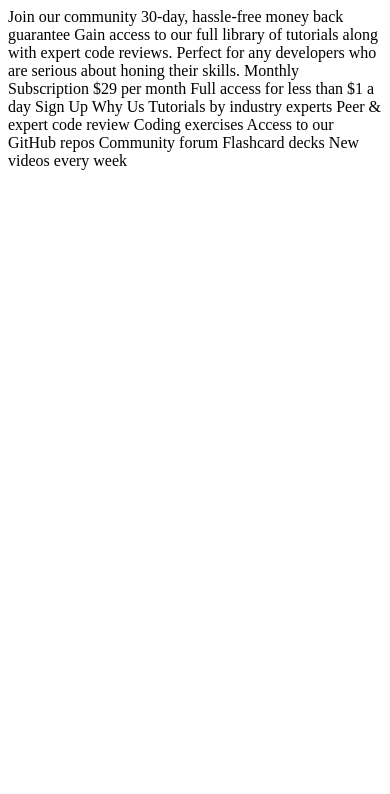
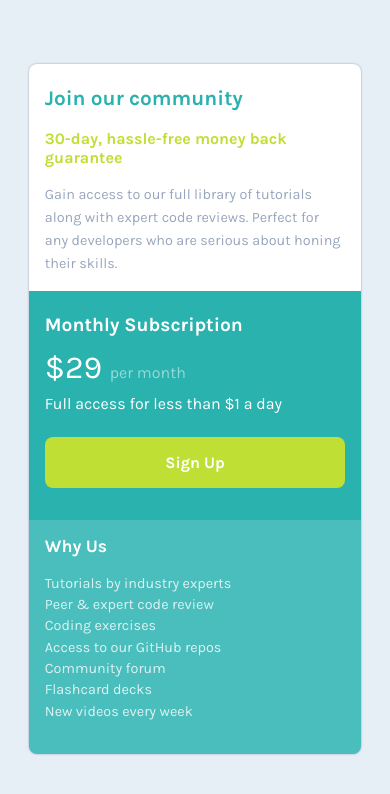
Before and after one commit to jorgedq/Single-Price-Grid-Component, a plain HTML site: page index.html in a window 390 px wide. Drawn offline with Linux system fonts and the light colour scheme.

Commit message:
mobile finish

```diff
--- a/css/styles.css
+++ b/css/styles.css
@@ -0,0 +1,113 @@
+/*************************************/
+/*            Globals                */
+/*************************************/
+*,
+*::before,
+*::after {
+  margin: 0;
+  padding: 0;
+  box-sizing: border-box;
+}
+:root {
+  /*----- colors ------*/
+  --body: #e6eff6;
+  --cyan: hsl(179, 62%, 43%);
+  --cyan-light: #4abebd;
+  --bright-ellow: hsl(71, 73%, 54%);
+  --light-gray: hsl(204, 43%, 93%);
+  --grayish-blue: hsl(218, 22%, 67%);
+}
+
+/*----- body ------*/
+body {
+  font-size: 16px;
+  font-family: "Karla", sans-serif;
+  background: var(--body);
+}
+/*----- wrappers ------*/
+.wrapper__body {
+  margin: 4em 1.8em;
+  position: relative;
+}
+.wrapper__body::before {
+  content: "";
+  width: 100%;
+  background-color: var(--grayish-blue);
+  height: 100%;
+  position: absolute;
+  border-radius: 0.5em;
+  z-index: -1;
+  filter: blur(1px);
+}
+.wrapper__section {
+  padding: 1em;
+  border: 0.5em;
+}
+/*----- header ------*/
+header {
+  background: #fff;
+  border-radius: 0.5em 0.5em 0 0;
+}
+header h1 {
+  color: var(--cyan);
+  padding: 0.3em 0 0.5em;
+  font-size: 1.3em;
+  font-weight: 700;
+}
+header h2 {
+  color: var(--bright-ellow);
+  padding: 0.5em 0 1em;
+  font-size: inherit;
+}
+header p {
+  color: var(--grayish-blue);
+  line-height: 1.6em;
+  font-size: 0.9em;
+}
+/*----- section ------*/
+section {
+  color: #fff;
+}
+/*----- section 1 ------*/
+#section1 {
+  background: var(--cyan);
+}
+#section1 h2 {
+  font-size: 1.2em;
+  padding: 0.3em 0 0.7em;
+}
+#section1 .price {
+  font-size: 2em;
+}
+.price span {
+  font-size: 0.5em;
+  opacity: 0.5;
+}
+#section1 .access {
+  padding: 0.5em 0;
+}
+#section1 .sign__up__button {
+  background-color: var(--bright-ellow);
+  margin: 1em 0;
+  padding: 1em 1em;
+  text-align: center;
+  font-weight: 700;
+  border-radius: 0.5em;
+}
+/*----- section 2 ------*/
+#section2 {
+  background: var(--cyan-light);
+  border-radius: 0 0 0.5em 0.5em;
+}
+#section2 h2 {
+  font-size: 1.1em;
+}
+#section2 ul {
+  font-size: 0.9em;
+  opacity: 0.8;
+  padding: 1em 0;
+  list-style: none;
+}
+#section2 ul li {
+  margin: 0.3em 0;
+}
--- a/index.html
+++ b/index.html
@@ -13,21 +13,55 @@
     />
 
     <title>Frontend Mentor | Single Price Grid Component</title>
+    <link
+      href="https://fonts.googleapis.com/css2?family=Karla:wght@400;700&display=swap"
+      rel="stylesheet"
+    />
+    <link rel="stylesheet" href="./css/styles.css" />
   </head>
   <body>
-    Join our community 30-day, hassle-free money back guarantee Gain access to
-    our full library of tutorials along with expert code reviews. Perfect for
-    any developers who are serious about honing their skills. Monthly
-    Subscription &dollar;29 per month Full access for less than &dollar;1 a day
-    Sign Up Why Us Tutorials by industry experts Peer &amp; expert code review
-    Coding exercises Access to our GitHub repos Community forum Flashcard decks
-    New videos every week
-
-    <!-- <footer>
+    <div class="wrapper__body">
+      <header>
+        <div class="wrapper__section">
+          <h1>Join our community</h1>
+          <h2>30-day, hassle-free money back guarantee</h2>
+          <p>
+            Gain access to our full library of tutorials along with expert code
+            reviews. Perfect for any developers who are serious about honing
+            their skills.
+          </p>
+        </div>
+      </header>
+      <section id="section1">
+        <div class="wrapper__section">
+          <h2>Monthly Subscription</h2>
+          <p class="price">&dollar;29 <span>per month</span></p>
+          <p class="access">Full access for less than &dollar;1 a day</p>
+          <div class="sign__up__button">
+            Sign Up
+          </div>
+        </div>
+      </section>
+      <section id="section2">
+        <div class="wrapper__section">
+          <h2>Why Us</h2>
+          <ul class="text">
+            <li>Tutorials by industry experts</li>
+            <li>Peer &amp; expert code review</li>
+            <li>Coding exercises</li>
+            <li>Access to our GitHub repos</li>
+            <li>Community forum</li>
+            <li>Flashcard decks</li>
+            <li>New videos every week</li>
+          </ul>
+        </div>
+      </section>
+      <!-- <footer>
     <p class="attribution">
       Challenge by <a href="https://www.frontendmentor.io?ref=challenge" target="_blank">Frontend Mentor</a>.
       Coded by <a href="#">Your Name Here</a>.
     </p>
   </footer> -->
+    </div>
   </body>
 </html>
```
